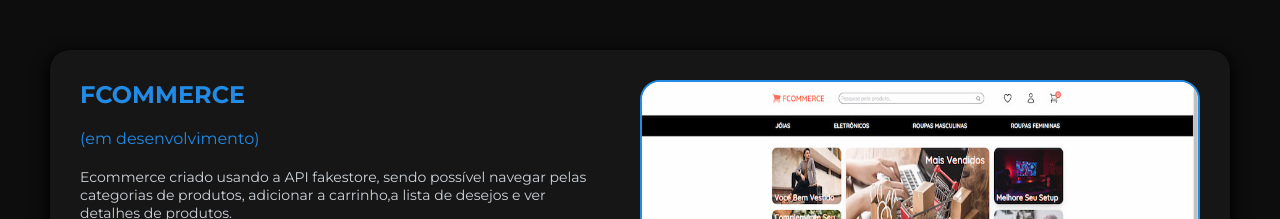
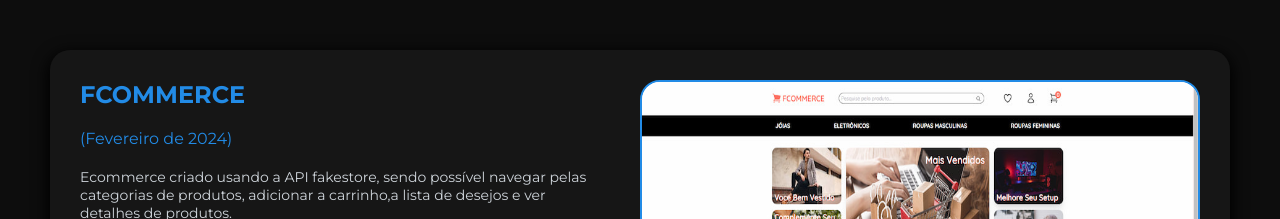
Before and after one commit to irrobs/Portfolio, a React (Vite) app: page / in a window 1280 px wide. Shown: the part 1860-2079 px from the top of the page. Built offline with nearby package versions, Linux system fonts and the light colour scheme.

Commit message:
fix(data projeto): ajusta data do projeto Fcommerce

```diff
--- a/src/layout/projects/Projects.tsx
+++ b/src/layout/projects/Projects.tsx
@@ -18,7 +18,7 @@ const projectsList = [
   {
     imagePath: fcommerce,
     title: "Fcommerce",
-    date: "em desenvolvimento",
+    date: "Fevereiro de 2024",
     description:
       "Ecommerce criado usando a API fakestore, sendo possível navegar pelas categorias de produtos, adicionar a carrinho,a lista de desejos e ver detalhes de produtos.",
     website: "https://myfcommerce.netlify.app/",
```
